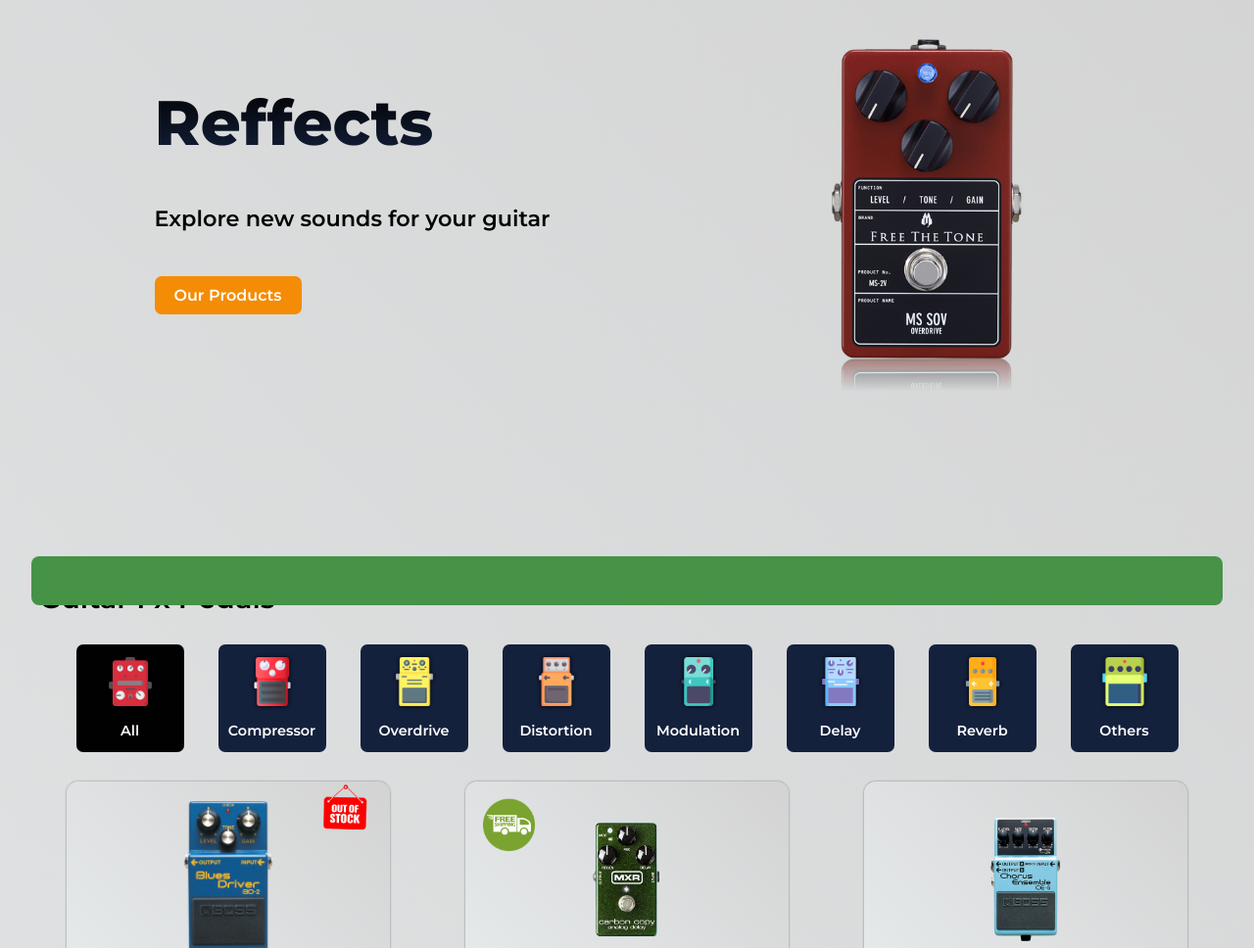
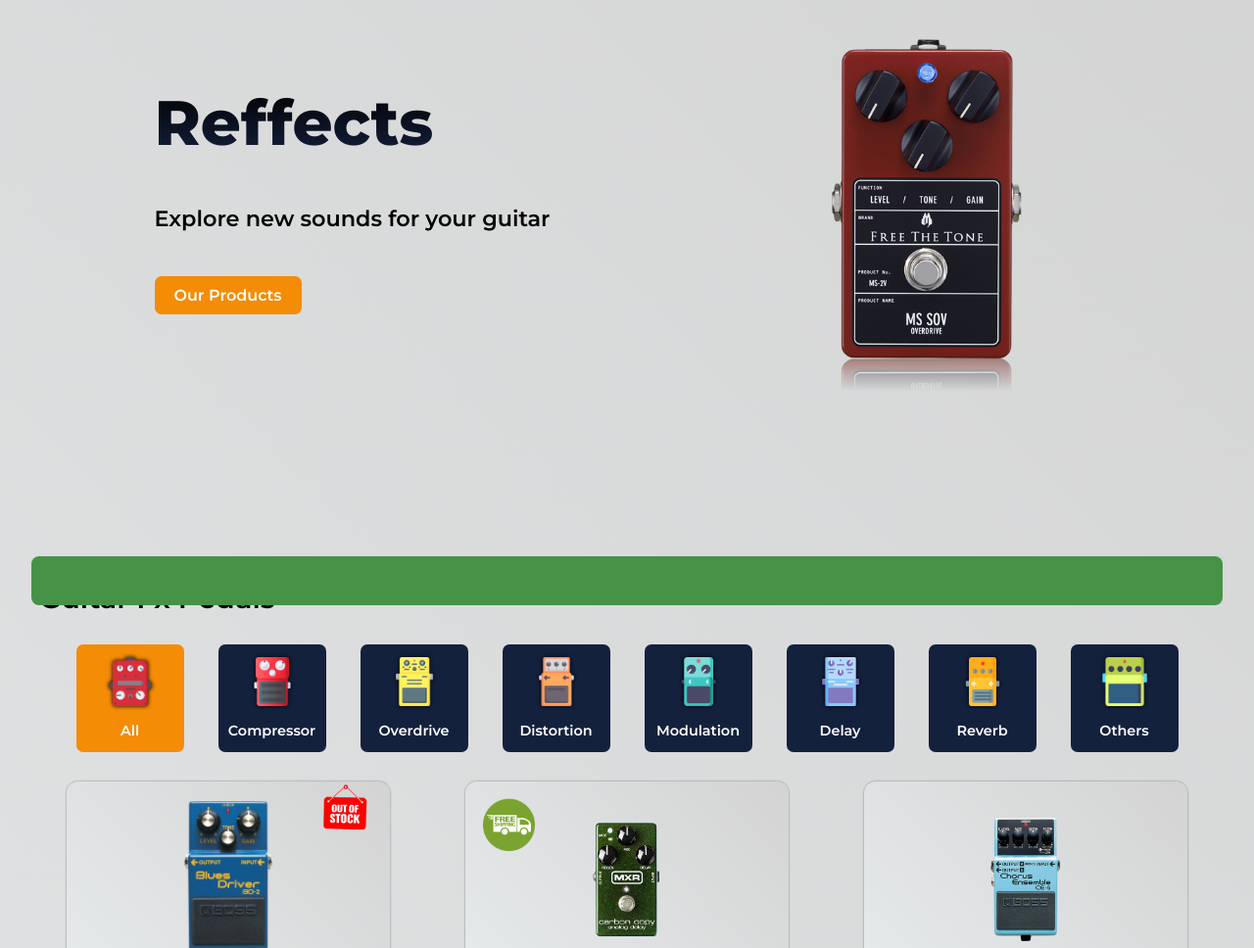
Before and after one commit to RamiroPerez07/Reffects, a plain HTML site: page index.html in a window 1280 px wide. Shown: the part 232-1200 px from the top of the page at 98% size. Drawn offline with Linux system fonts and the light colour scheme.

Commit message:
selected category card color

```diff
--- a/styles.css
+++ b/styles.css
@@ -454,7 +454,7 @@
 }
 
 .category-card.selected{
-    background: var(--black);
+    background: var(--btnBgColor);
 }
 
 .category-img{
```
